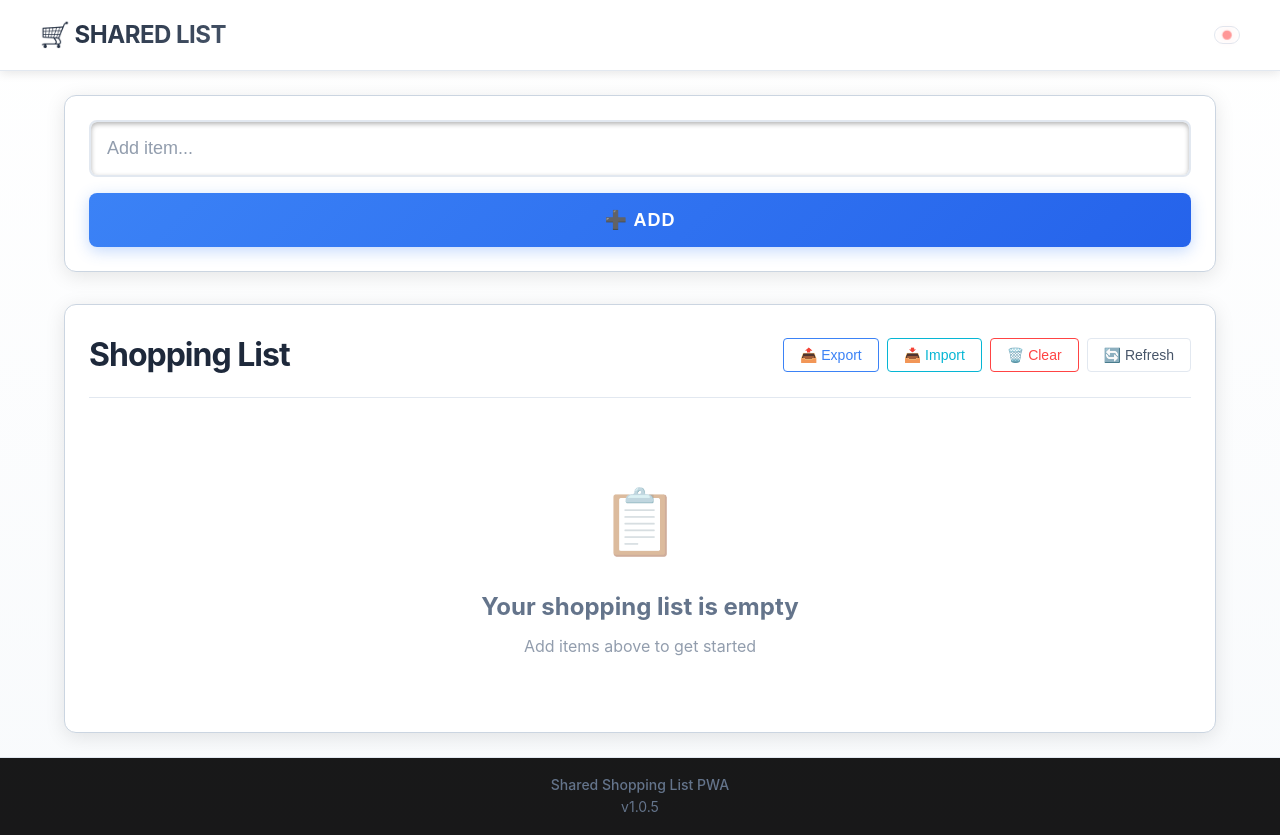
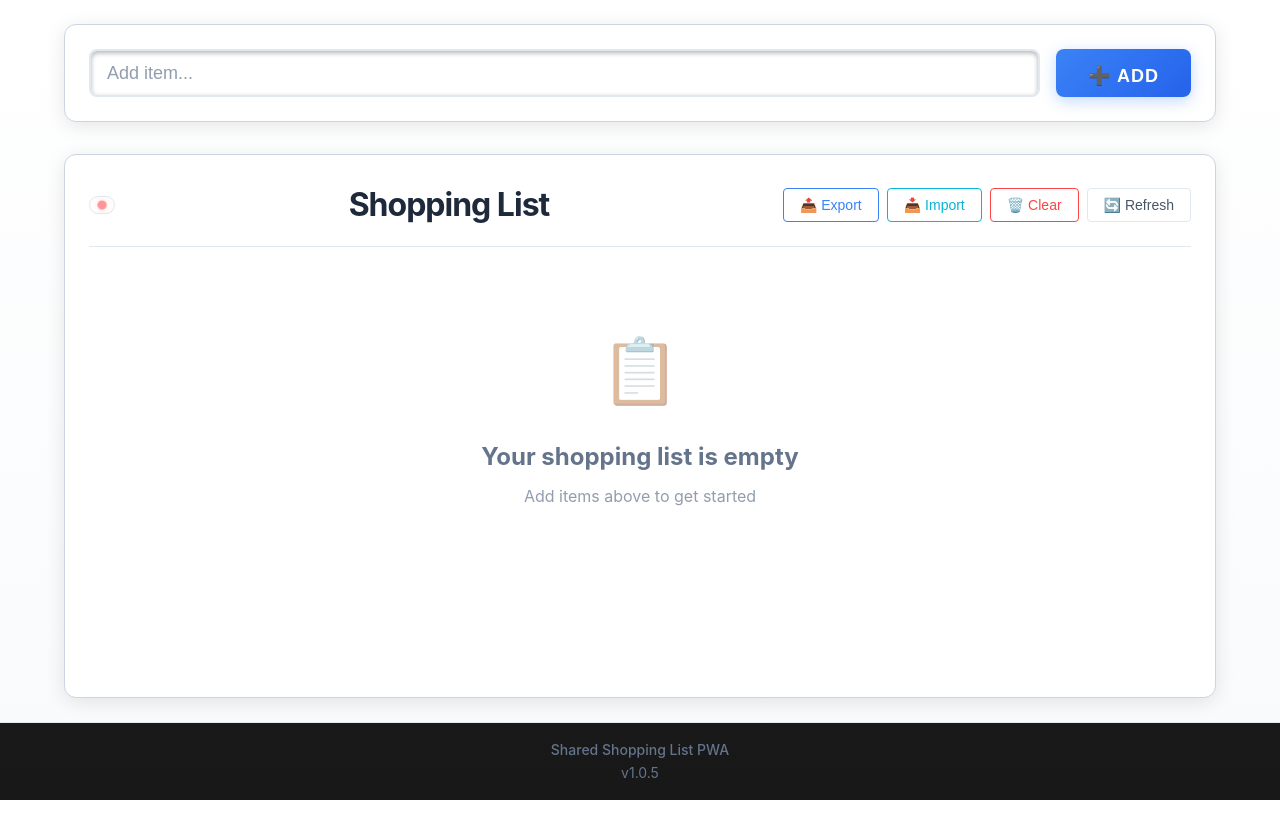
Before and after one commit to obtitus/shared-list, a FastAPI app: page / in a window 1280 px wide. After the commit the page ends 800 px from the top, so only its background shows below. Run offline with FastAPI, Linux system fonts and the light colour scheme; data comes from the database, SQL or seed files in the repository; data that the repository does not hold is empty.

Commit message:
Minor CSS edits, removed shared list banner, moved the add button to same line as input text field

```diff
--- a/app/static/styles.css
+++ b/app/static/styles.css
@@ -109,35 +109,9 @@ body {
     background: linear-gradient(180deg, var(--bg-color) 0%, var(--bg-secondary) 100%);
 }
 
-/* Header Styles */
+/* Header Styles - Now empty, kept for potential future use */
 .app-header {
-    background: rgba(255, 255, 255, 0.95);
-    backdrop-filter: blur(10px);
-    border-bottom: 1px solid var(--border-color);
-    padding: var(--spacing-md);
-    position: sticky;
-    top: 0;
-    z-index: 100;
-    box-shadow: var(--shadow-soft);
-}
-
-.header-content {
-    display: flex;
-    justify-content: space-between;
-    align-items: center;
-    max-width: 1200px;
-    margin: 0 auto;
-}
-
-.app-title {
-    font-size: var(--font-size-xl);
-    font-weight: var(--font-weight-bold);
-    letter-spacing: -0.5px;
-    text-transform: uppercase;
-    background: linear-gradient(135deg, var(--text-primary), var(--text-secondary));
-    -webkit-background-clip: text;
-    -webkit-text-fill-color: transparent;
-    background-clip: text;
+    /* Empty header - connection status moved to list header */
 }
 
 .connection-status {
@@ -194,8 +168,9 @@ body {
 
 .add-item-form {
     display: flex;
-    flex-direction: column;
+    flex-direction: row;
     gap: var(--spacing-md);
+    align-items: flex-start;
 }
 
 .form-group {
@@ -216,6 +191,8 @@ body {
     outline: none;
     transition: all 0.2s ease;
     box-shadow: inset 0 2px 5px rgba(0, 0, 0, 0.3);
+    height: 48px; /* Match button height */
+    box-sizing: border-box;
 }
 
 .item-input::placeholder, .quantity-input::placeholder {
@@ -242,6 +219,11 @@ body {
     box-shadow: 0 4px 15px rgba(59, 130, 246, 0.3);
     text-transform: uppercase;
     letter-spacing: 1px;
+    min-width: 120px;
+    max-width: 25%;
+    flex-shrink: 0;
+    height: 48px; /* Match input height */
+    box-sizing: border-box;
 }
 
 .add-btn:hover {
@@ -271,6 +253,7 @@ body {
     margin-bottom: var(--spacing-lg);
     padding-bottom: var(--spacing-md);
     border-bottom: 1px solid var(--border-color);
+    gap: var(--spacing-md);
 }
 
 .list-title {
@@ -723,7 +706,11 @@ body {
     }
 
     .item-input, .quantity-input {
-        min-width: 100%;
+        min-width: 150px;
+    }
+
+    .add-btn {
+        padding: var(--spacing-md) var(--spacing-lg);
     }
 
     .list-header {
--- a/app/templates/index.html
+++ b/app/templates/index.html
@@ -36,12 +36,6 @@
     <div class="app-container">
         <!-- Header -->
         <header class="app-header">
-            <div class="header-content">
-                <h1 class="app-title">🛒 Shared List</h1>
-                <div class="connection-status" id="connectionStatus">
-                    <span class="status-dot"></span>
-                </div>
-            </div>
         </header>
 
         <!-- Main Content -->
@@ -49,7 +43,6 @@
             <!-- Add Item Form -->
             <section class="add-item-section">
                 <form class="add-item-form" id="addItemForm">
-                    <div class="form-group">
                     <input
                         type="text"
                         id="itemName"
@@ -57,7 +50,6 @@
                         class="item-input"
                         autocomplete="off"
                     >
-                    </div>
                     <button type="submit" class="add-btn">➕ Add</button>
                 </form>
             </section>
@@ -65,6 +57,9 @@
             <!-- Shopping List -->
             <section class="shopping-list-section">
                 <div class="list-header">
+                    <div class="connection-status" id="connectionStatus">
+                        <span class="status-dot"></span>
+                    </div>
                     <h2 class="list-title" title="Click to edit list name">Shopping List</h2>
                     <div class="list-actions">
                         <button class="export-btn" id="exportBtn">📤 Export</button>
```
Also changed, not shown: progress.md (+11 -9 lines). Lines whose indentation alone changed are shown as unchanged.
